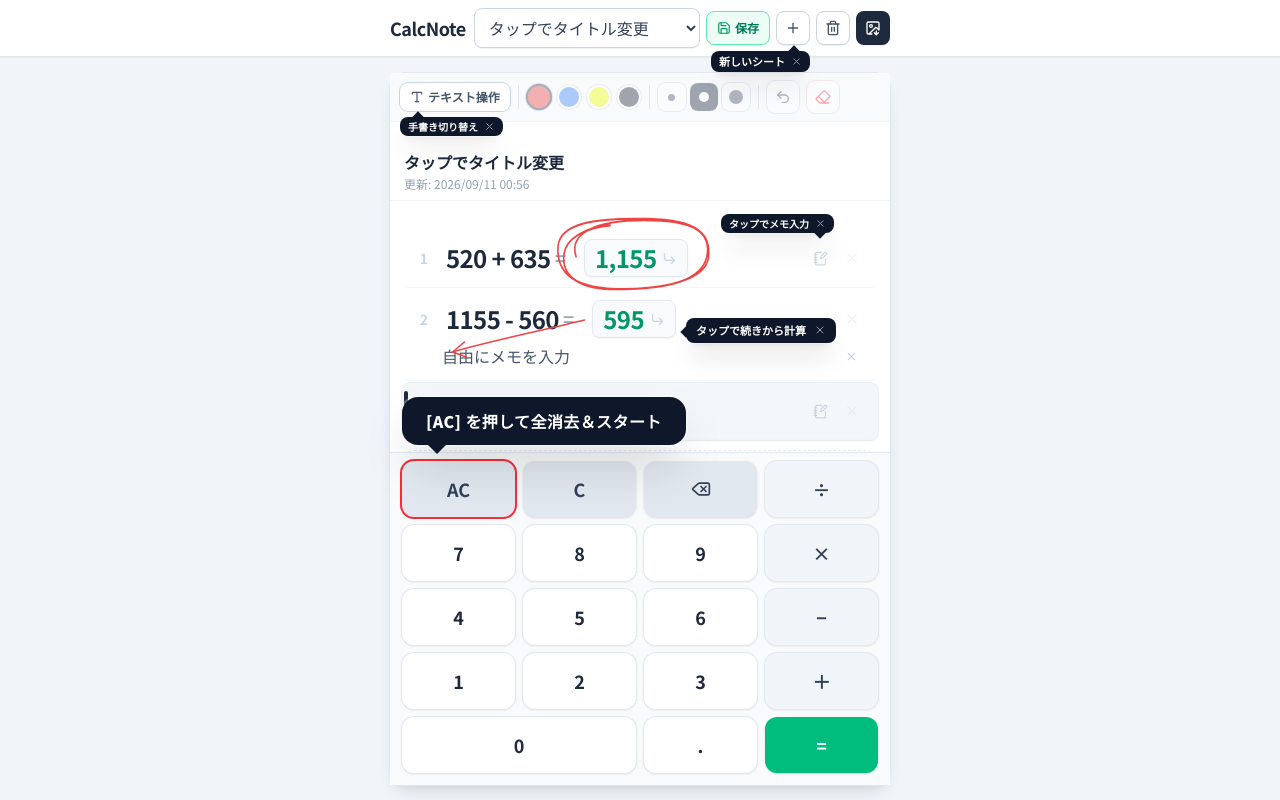
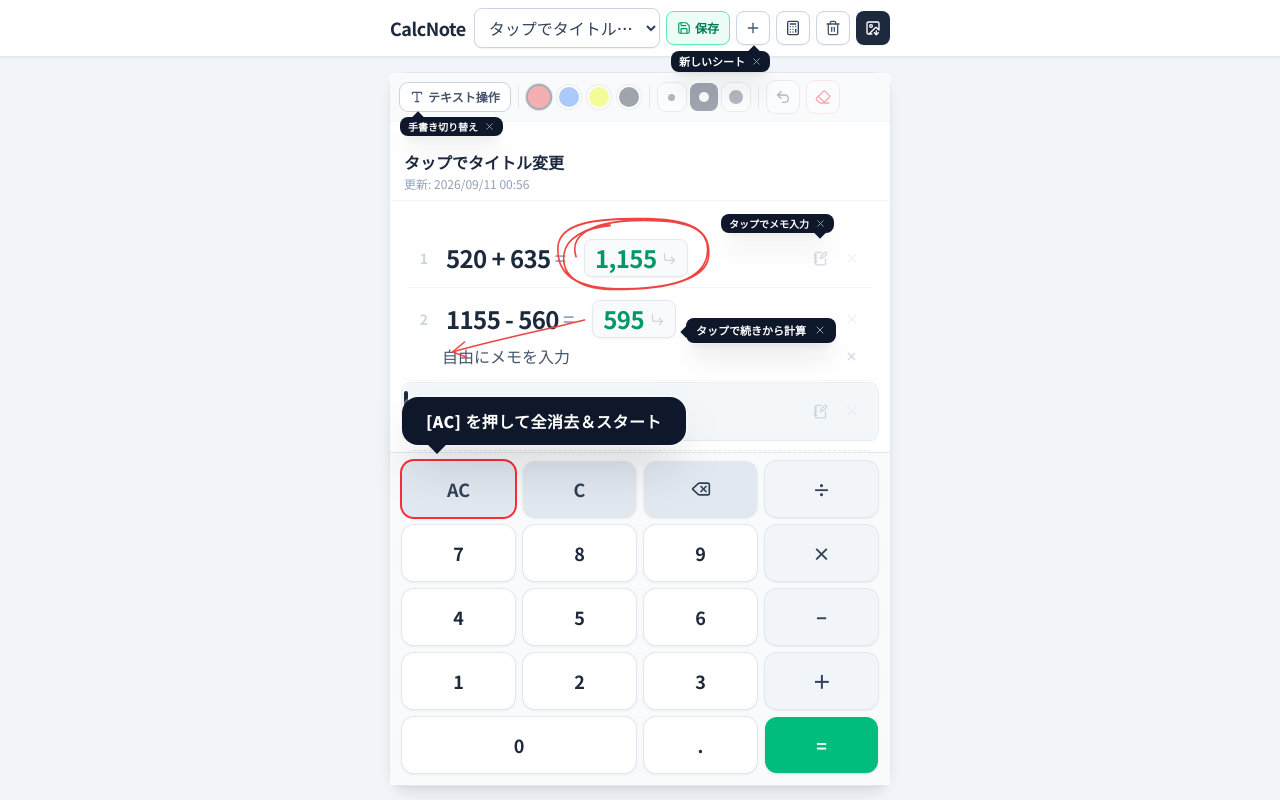
Before and after one commit to neolinks-sk/CalcNote, a Next.js app: page /calcnote/ in a window 1280 px wide. Shown: the top 800 px of the page. Built offline with nearby package versions, Linux system fonts and the light colour scheme.

Commit message:
変更した内容のメモ

```diff
--- a/src/app/column/[slug]/page.tsx
+++ b/src/app/column/[slug]/page.tsx
@@ -14,7 +14,6 @@ import {
   ImageDown,
   Info,
   PenLine,
-  Sparkles,
   Tag,
 } from "lucide-react";
 import {
@@ -145,13 +144,6 @@ export default async function ColumnDetailPage({ params }: PageProps) {
               <BookOpen size={14} />
               <span>コラム一覧</span>
             </Link>
-            <Link
-              href={`/?tab=${column.targetTab}`}
-              className="inline-flex items-center gap-1.5 rounded-lg bg-slate-800 px-3 py-1.5 text-xs sm:text-sm font-bold text-white shadow-xs transition hover:bg-slate-700 active:scale-95"
-            >
-              <span>アプリで試す</span>
-              <ArrowRight size={14} />
-            </Link>
           </div>
         </div>
       </header>
@@ -279,8 +271,7 @@ export default async function ColumnDetailPage({ params }: PageProps) {
 
           {/* 記事末尾のアプリ連携CTAエリア */}
           <div className="mt-12 rounded-2xl border border-slate-300 bg-linear-to-br from-slate-900 to-slate-800 p-6 sm:p-8 text-white shadow-lg">
-            <div className="flex items-center gap-2 text-xs font-bold text-emerald-400">
-              <Sparkles size={16} />
+            <div className="flex items-center text-xs font-bold text-emerald-400">
               <span>CalcNote で今すぐ実践</span>
             </div>
 
@@ -298,7 +289,7 @@ export default async function ColumnDetailPage({ params }: PageProps) {
                 className="inline-flex items-center justify-center gap-2 rounded-xl bg-emerald-500 hover:bg-emerald-400 text-slate-950 font-bold px-6 py-3.5 text-sm sm:text-base transition shadow-md active:scale-98"
               >
                 <TabIcon size={18} />
-                <span>CalcNote で試してみる（無料）</span>
+                <span>CalcNote で試してみる</span>
                 <ArrowRight size={16} />
               </Link>
 
--- a/src/app/column/page.tsx
+++ b/src/app/column/page.tsx
@@ -8,7 +8,6 @@ import {
   Calendar,
   ChevronRight,
   Home,
-  Sparkles,
   Tag,
 } from "lucide-react";
 import { COLUMNS } from "@/data/columns";
@@ -74,8 +73,7 @@ export default function ColumnListPage() {
       {/* ヒーローセクション */}
       <section className="border-b border-slate-200 bg-white px-4 py-10 sm:py-14">
         <div className="mx-auto max-w-3xl text-center">
-          <div className="inline-flex items-center gap-1.5 rounded-full bg-slate-100 px-3 py-1 text-xs font-semibold text-slate-700 ring-1 ring-slate-200">
-            <Sparkles size={13} className="text-emerald-600" />
+          <div className="inline-flex items-center rounded-full bg-slate-100 px-3 py-1 text-xs font-semibold text-slate-700 ring-1 ring-slate-200">
             <span>CalcNote 活用ガイド＆お役立ち情報</span>
           </div>
 
@@ -151,8 +149,7 @@ export default function ColumnListPage() {
         <div className="mt-12 rounded-2xl border border-slate-200 bg-linear-to-r from-slate-900 to-slate-800 p-6 sm:p-8 text-white shadow-md">
           <div className="flex flex-col sm:flex-row sm:items-center sm:justify-between gap-4">
             <div>
-              <span className="inline-flex items-center gap-1 text-xs font-bold text-emerald-400">
-                <Sparkles size={14} />
+              <span className="inline-flex items-center text-xs font-bold text-emerald-400">
                 完全無料・登録不要
               </span>
               <h3 className="mt-1 text-lg sm:text-xl font-bold">
--- a/src/components/Calculator/Keypad.tsx
+++ b/src/components/Calculator/Keypad.tsx
@@ -1,12 +1,14 @@
 "use client";
 
 import { useEffect } from "react";
-import { Delete } from "lucide-react";
+import { Calculator, ChevronUp, Delete } from "lucide-react";
 import { motion, AnimatePresence } from "framer-motion";
 import { useCalcStore } from "@/store/useCalcStore";
 import KeypadButton from "./KeypadButton";
 
 export default function Keypad() {
+  const isKeypadVisible = useCalcStore((s) => s.isKeypadVisible);
+  const toggleKeypad = useCalcStore((s) => s.toggleKeypad);
   const errorMessage = useCalcStore((s) => s.errorMessage);
   const isSampleState = useCalcStore((s) => s.isSampleState);
   const pressDigit = useCalcStore((s) => s.pressDigit);
@@ -22,6 +24,26 @@ export default function Keypad() {
     const t = window.setTimeout(() => clearErrorMessage(), 3200);
     return () => window.clearTimeout(t);
   }, [errorMessage, clearErrorMessage]);
+
+  if (!isKeypadVisible) {
+    return (
+      <div
+        onClick={(e) => {
+          e.stopPropagation();
+          toggleKeypad();
+        }}
+        role="button"
+        tabIndex={0}
+        aria-label="テンキーを表示する"
+        title="テンキーを表示する"
+        className="shrink-0 border-t border-slate-200 bg-slate-50/90 hover:bg-slate-100 px-3 py-2 flex items-center justify-center gap-1.5 text-xs font-semibold text-slate-600 transition cursor-pointer select-none active:scale-[0.99]"
+      >
+        <Calculator size={14} className="text-slate-500" />
+        <span>テンキーを表示する</span>
+        <ChevronUp size={14} className="text-slate-400" />
+      </div>
+    );
+  }
 
   return (
     <div
--- a/src/components/Header/SheetSelector.tsx
+++ b/src/components/Header/SheetSelector.tsx
@@ -1,7 +1,7 @@
 "use client";
 
 import { useEffect, useRef, useState } from "react";
-import { CheckCircle2, ImageDown, Loader2, Plus, Save, Trash2, X } from "lucide-react";
+import { Calculator, CheckCircle2, ImageDown, Loader2, Plus, Save, Trash2, X } from "lucide-react";
 import { motion, AnimatePresence } from "framer-motion";
 import { useCalcStore } from "@/store/useCalcStore";
 import { APP_NAME } from "@/constants";
@@ -18,6 +18,8 @@ export default function SheetSelector({ onExport, isExporting }: SheetSelectorPr
   const createSheet = useCalcStore((s) => s.createSheet);
   const deleteSheet = useCalcStore((s) => s.deleteSheet);
   const saveCurrentSheet = useCalcStore((s) => s.saveCurrentSheet);
+  const isKeypadVisible = useCalcStore((s) => s.isKeypadVisible);
+  const toggleKeypad = useCalcStore((s) => s.toggleKeypad);
   const isSampleState = useCalcStore((s) => s.isSampleState);
   const dismissedTooltips = useCalcStore((s) => s.dismissedTooltips);
   const dismissTooltip = useCalcStore((s) => s.dismissTooltip);
@@ -104,7 +106,7 @@ export default function SheetSelector({ onExport, isExporting }: SheetSelectorPr
           className="flex h-8.5 shrink-0 items-center justify-center gap-1 rounded-lg border border-emerald-300 bg-emerald-50 hover:bg-emerald-100 text-emerald-700 px-2 sm:px-2.5 text-xs font-bold transition active:scale-90 shadow-2xs"
         >
           <Save size={14} className="text-emerald-600" />
-          <span>保存</span>
+          <span className="hidden sm:inline">保存</span>
         </button>
 
         {/* 新規シート作成ボタン ＆ 案内吹き出し */}
@@ -143,6 +145,21 @@ export default function SheetSelector({ onExport, isExporting }: SheetSelectorPr
             )}
           </AnimatePresence>
         </div>
+
+        {/* テンキー表示/非表示切替ボタン */}
+        <button
+          type="button"
+          onClick={toggleKeypad}
+          aria-label={isKeypadVisible ? "テンキーを隠す" : "テンキーを表示"}
+          title={isKeypadVisible ? "テンキーを隠してメモ・計算エリアを広げる" : "テンキーを表示する"}
+          className={`flex h-8.5 w-8.5 shrink-0 items-center justify-center rounded-lg border transition active:scale-90 shadow-2xs ${
+            isKeypadVisible
+              ? "border-slate-300 bg-white text-slate-700 hover:bg-slate-100"
+              : "border-slate-800 bg-slate-800 text-white hover:bg-slate-700"
+          }`}
+        >
+          <Calculator size={16} />
+        </button>
 
         {/* 削除ボタン */}
         <button
--- a/src/components/Seo/SeoExplanation.tsx
+++ b/src/components/Seo/SeoExplanation.tsx
@@ -206,7 +206,7 @@ export default function SeoExplanation() {
               className="inline-flex w-full items-center justify-center gap-2 rounded-xl border border-slate-300 bg-white py-2.5 text-xs sm:text-sm font-bold text-slate-700 shadow-2xs transition hover:bg-slate-50 hover:border-slate-400 active:scale-98"
             >
               <BookOpen size={15} />
-              <span>お役立ちコラム一覧を見る（全{COLUMNS.length}編）</span>
+              <span>お役立ちコラム一覧を見る</span>
               <ArrowRight size={14} />
             </Link>
           </div>
--- a/src/store/useCalcStore.ts
+++ b/src/store/useCalcStore.ts
@@ -35,6 +35,7 @@ interface CalcState extends PersistedState {
   errorMessage: string | null;
   hasHydrated: boolean;
   isAllClearModalOpen: boolean;
+  isKeypadVisible: boolean;
 
   // --- 手書きツール状態（永続化しない） ---
   mode: DrawMode;
@@ -90,6 +91,10 @@ interface CalcState extends PersistedState {
   setMode: (mode: DrawMode) => void;
   setPenColor: (color: string) => void;
   setPenWidth: (width: number) => void;
+
+  // --- テンキー表示切替 ---
+  toggleKeypad: () => void;
+  setKeypadVisible: (visible: boolean) => void;
 
   clearErrorMessage: () => void;
   setHasHydrated: (v: boolean) => void;
@@ -165,6 +170,7 @@ export const useCalcStore = create<CalcState>()(
         hasHydrated: false,
         isAllClearModalOpen: false,
         isSampleState: false,
+        isKeypadVisible: true,
         dismissedTooltips: {},
         mode: "text",
         penColor: PEN_COLORS[0].color,
@@ -773,6 +779,8 @@ export const useCalcStore = create<CalcState>()(
         },
         setPenColor: (color) => set({ penColor: color }),
         setPenWidth: (width) => set({ penWidth: width }),
+        toggleKeypad: () => set((state) => ({ isKeypadVisible: !state.isKeypadVisible })),
+        setKeypadVisible: (visible) => set({ isKeypadVisible: visible }),
         clearErrorMessage: () => set({ errorMessage: null }),
         setHasHydrated: (v) => set({ hasHydrated: v }),
       };
```
